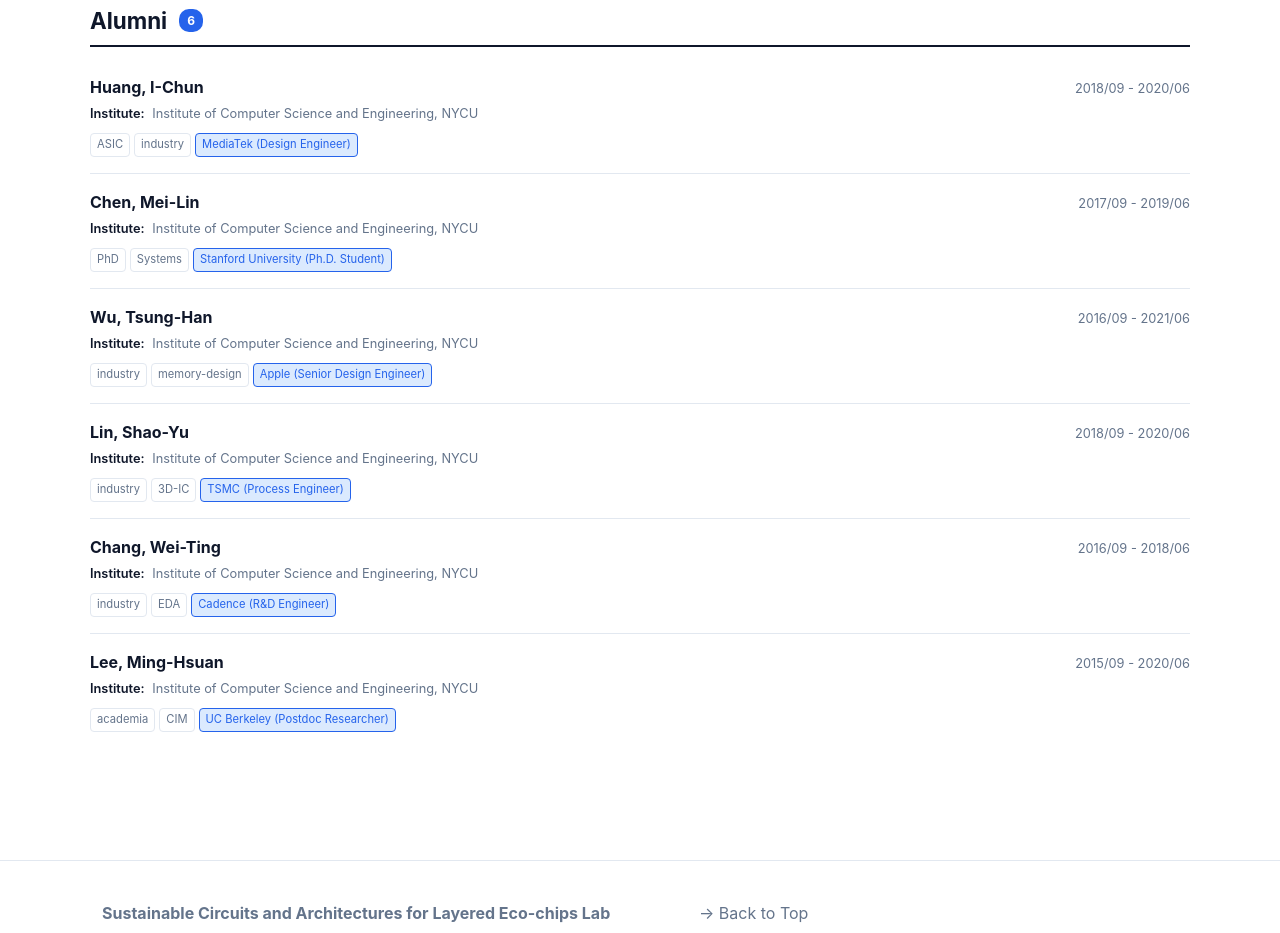
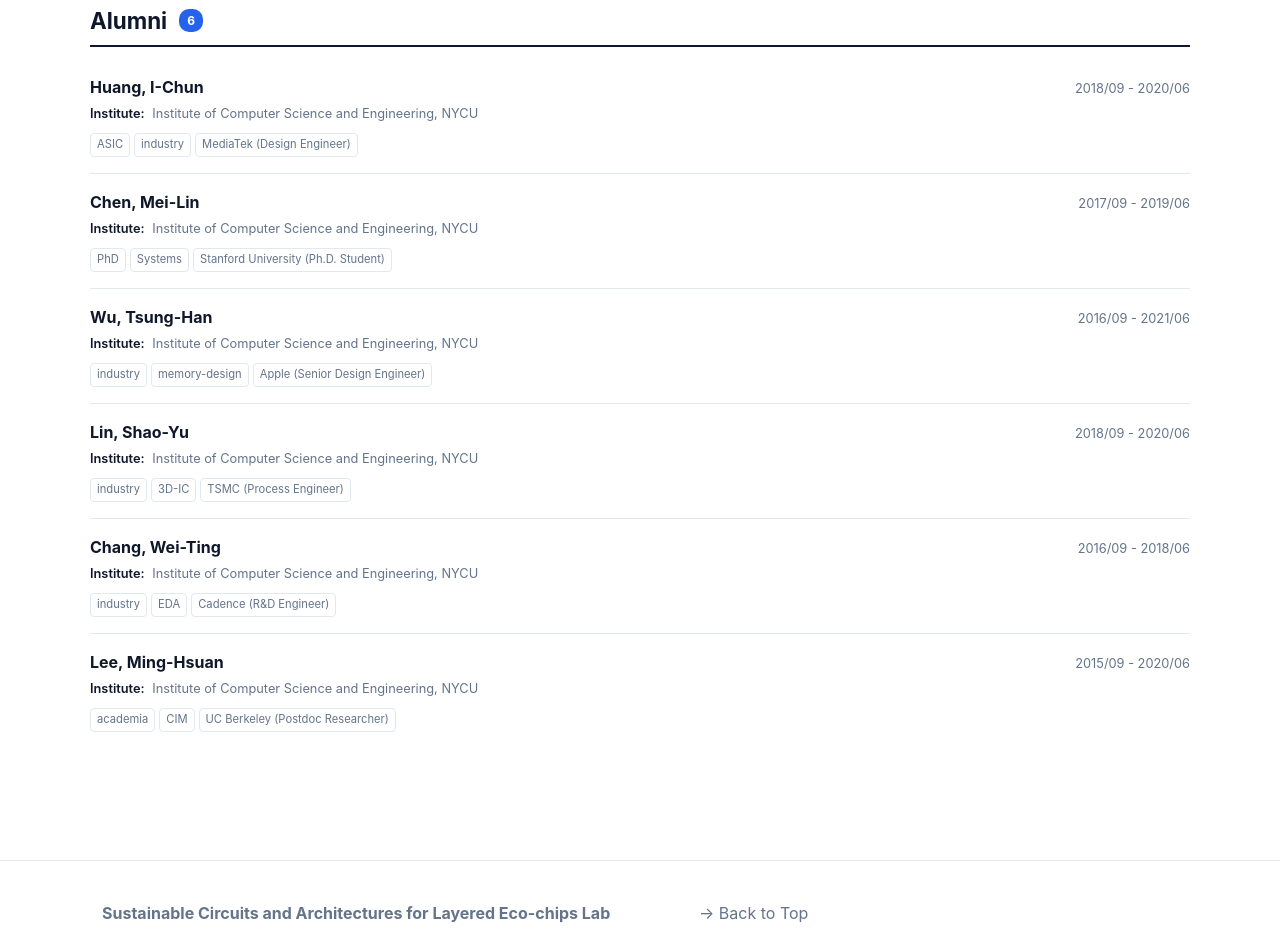
Before and after one commit to JasperWu91/SCALE_Lab_web_demo, a plain HTML site: page people.html in a window 1280 px wide. Shown: the part 1436-2369 px from the top of the page. Drawn offline with Linux system fonts and the light colour scheme.

Commit message:
Update publication page layout and styling_v2_

```diff
--- a/people.html
+++ b/people.html
@@ -133,13 +133,14 @@
     }
 
     .person-company {
-      background: var(--primary-weak);
-      border: 1px solid var(--primary);
-      color: var(--primary);
+      background: none;
+      border: 1px solid var(--border);
+      color: var(--muted);
       padding: 2px 6px;
       font-size: 0.7rem;
       border-radius: 4px;
     }
+
 
     .empty-section {
       padding: 20px 0;
```
